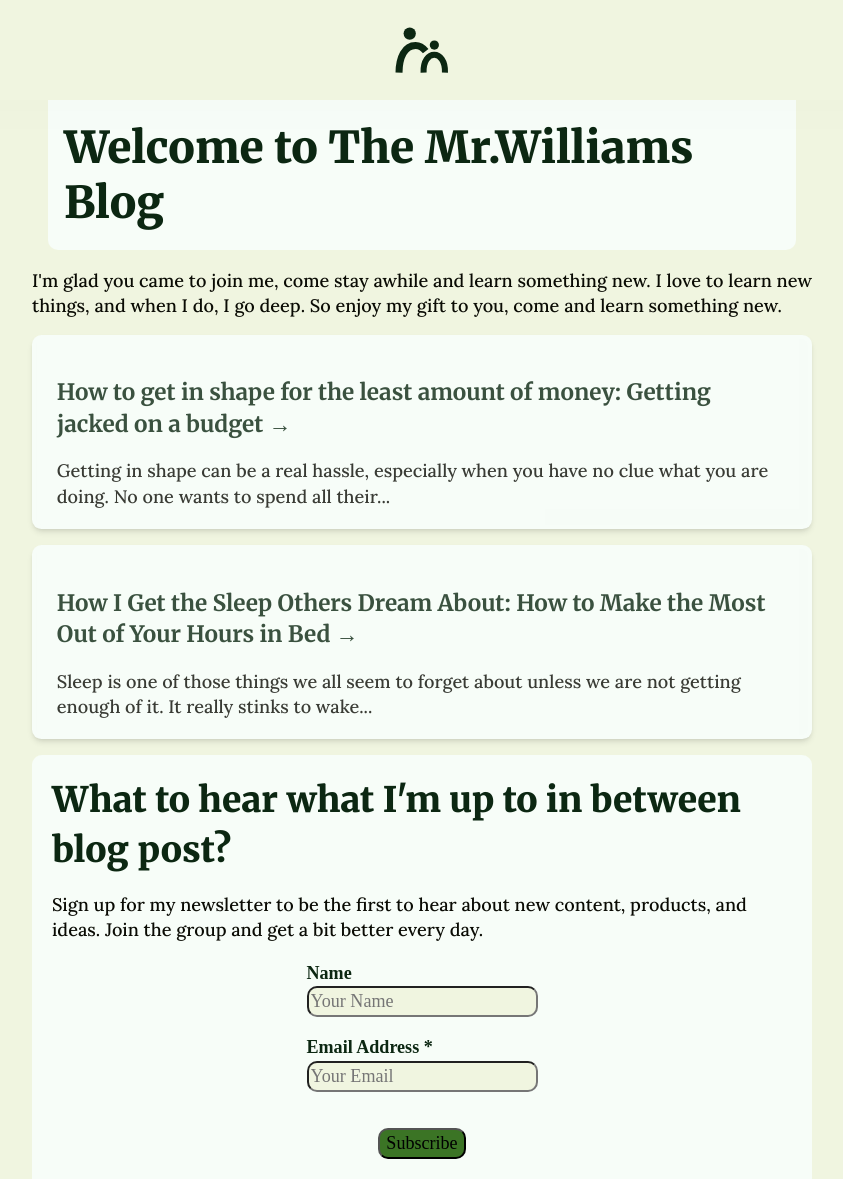
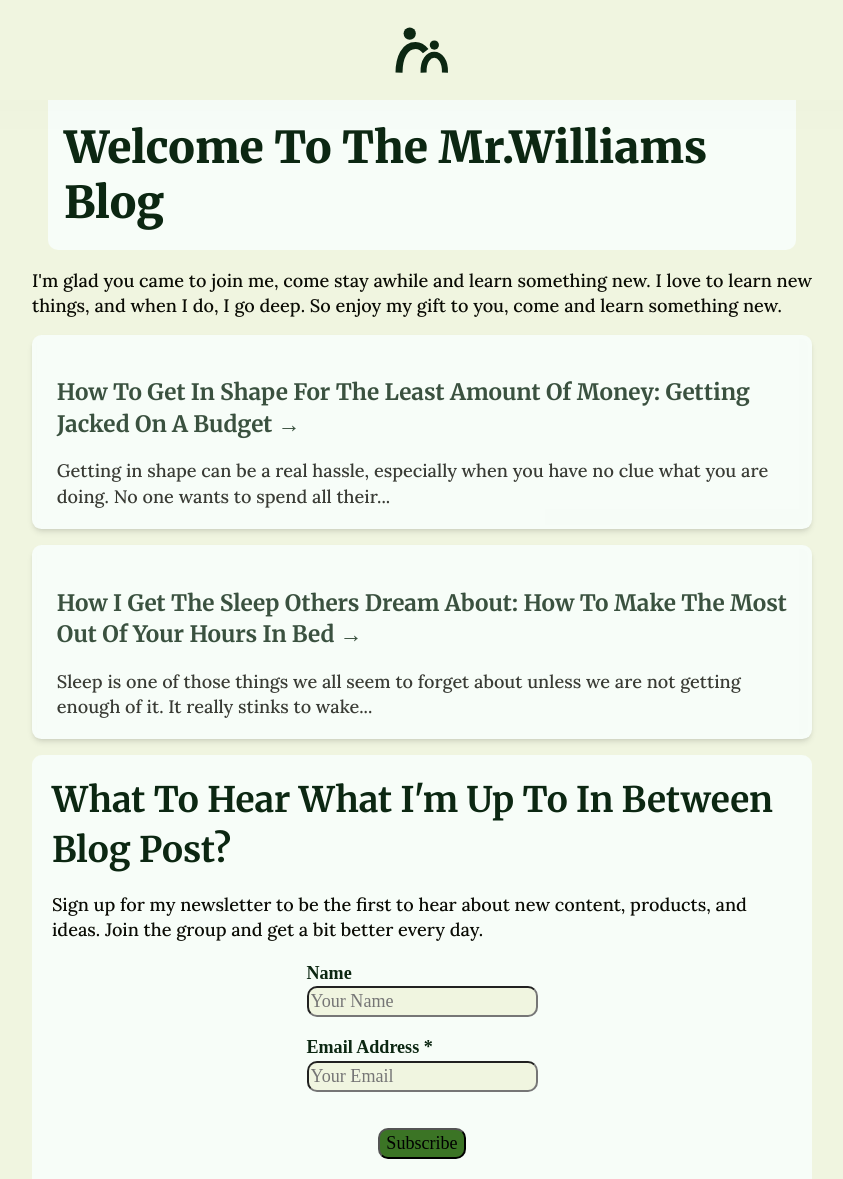
Before and after one commit to chr1swill/https---github.com-chr1swill-astro-blog-website, an Astro site: page / in a window 1280 px wide. Shown: the whole page, without its empty margins (218-1061 px from the left). Built offline with nearby package versions, Linux system fonts and the light colour scheme; Astro itself is replaced by a stand-in of ours; a script that the page names is missing.

Commit message:
Feature - changes styles of headings
- changes css to make all titles in Title case(first letter of word cap)
- balanced out the font weight to impove heirarchy

```diff
--- a/src/styles/sass/base/_typography.scss
+++ b/src/styles/sass/base/_typography.scss
@@ -1,5 +1,9 @@
 
 //ANCHOR -font setups
+
+h1, h2, h3, h4 {
+  text-transform: capitalize;
+}
 
 h1 {
     font-family: var(--ff-title);
@@ -11,7 +15,7 @@ h1 {
 
   h2 {
     font-family: var(--ff-title);
-    font-weight: var(--fw-800);
+    font-weight: var(--fw-700);
     font-size: var(--fs-700);
     color: var(--clr-accent);
   }
@@ -25,7 +29,7 @@ h1 {
 
   h4 {
     font-family: var(--ff-title);
-    font-weight: var(--fw-600);
+    font-weight: var(--fw-700);
     font-size: var(--fs-300);
     color: var(--clr-accent);
   }
```
Also changed, not shown: public/css/main.css, 1 other file.
